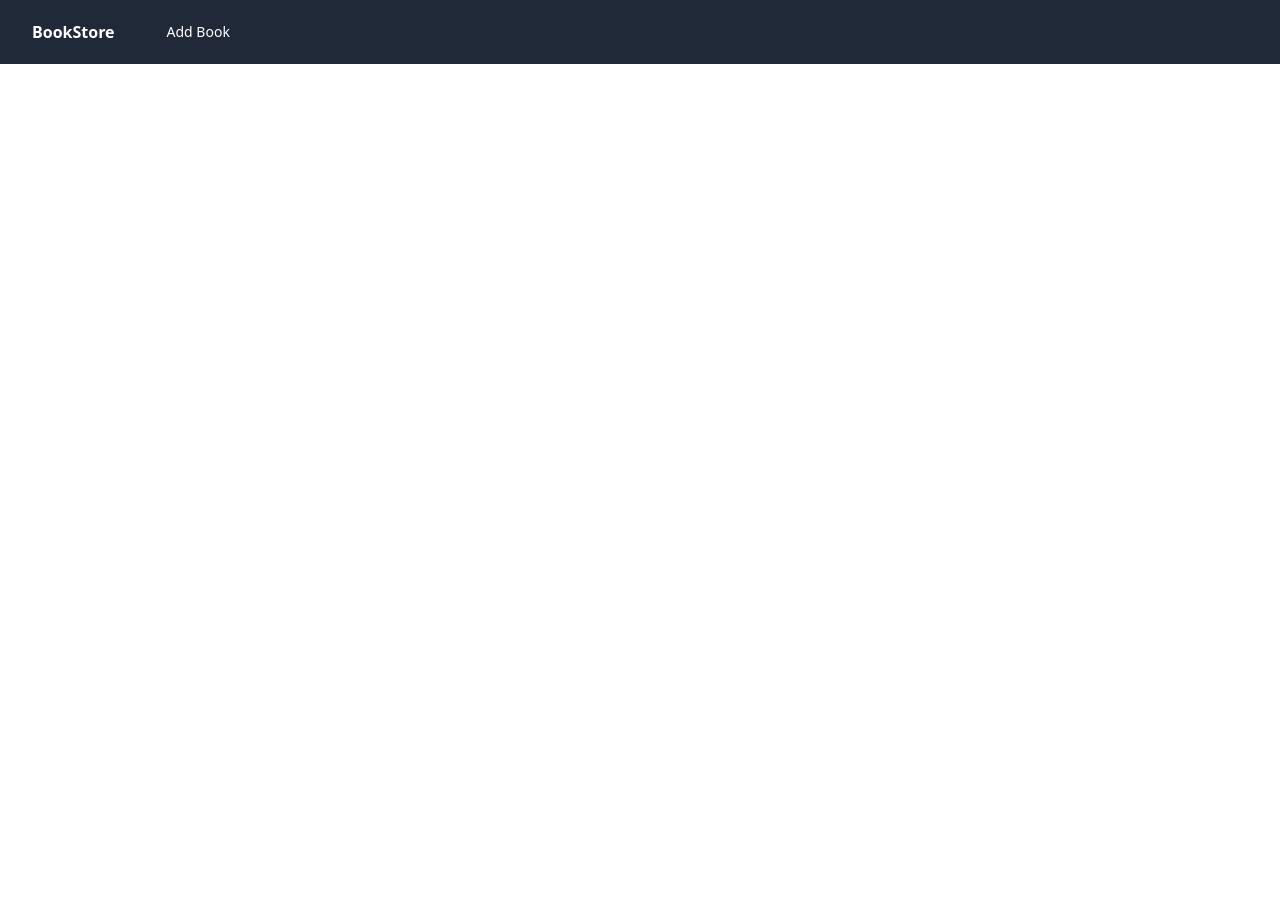
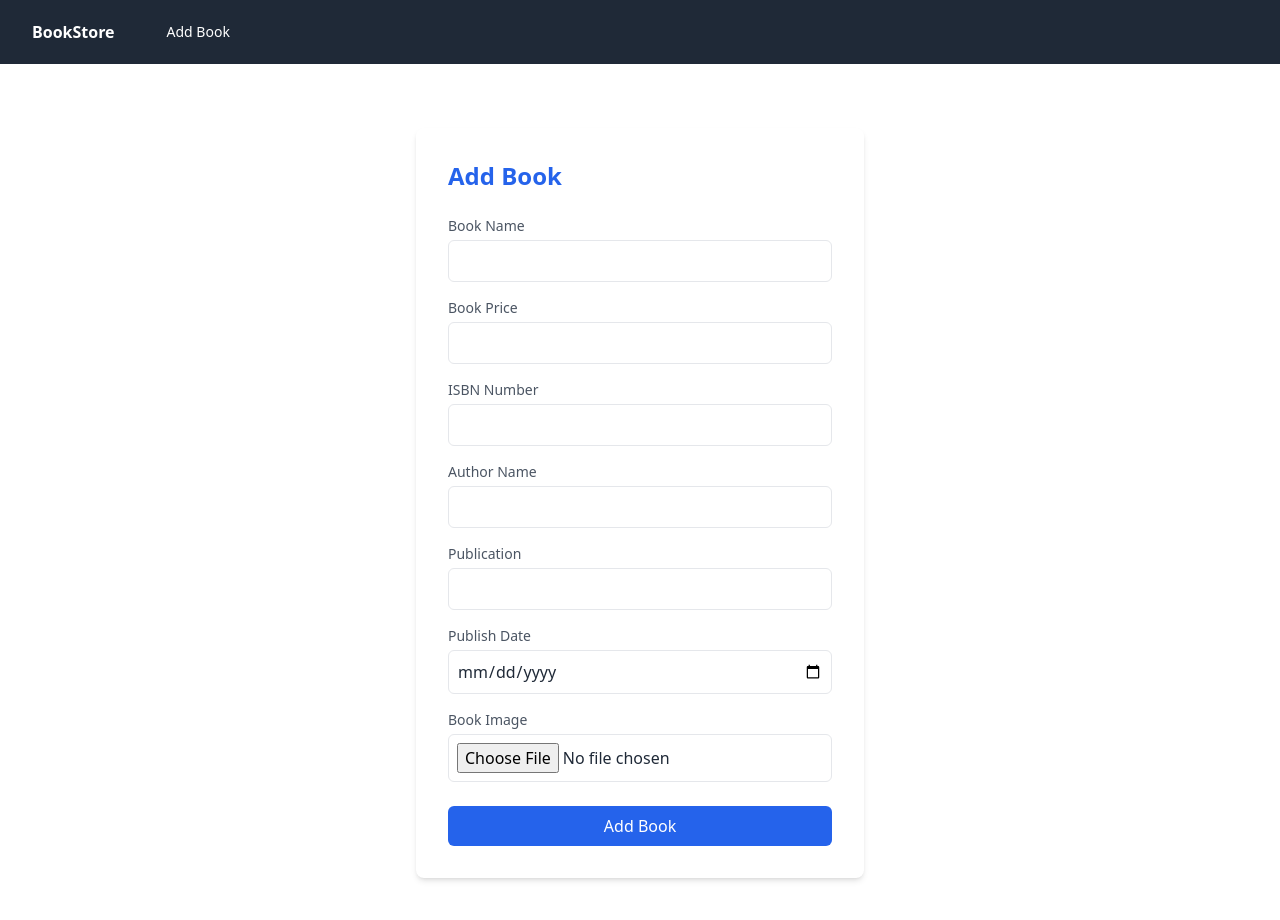
Before and after one commit to bibek123mgr/mern2.0_cmsfrontend, a React (Vite) app: page /addbook in a window 1280 px wide. Shown: the top 920 px of the page. Before the commit the page ends 800 px from the top, so only its background shows below. Built offline with nearby package versions, Linux system fonts and the light colour scheme; no server answers.

Commit message:
upadte addbook

```diff
--- a/src/components/Cart.jsx
+++ b/src/components/Cart.jsx
@@ -6,7 +6,7 @@ const Cart = ({ book, onDelete }) => {
     const [books, setBooks] = useState({})
     const handledelete = async () => {
         try {
-            await axios.delete(`https://mern2-0-cms-backend.onrender.com/${book._id}`);
+            await axios.delete(`https://mern2-0-cms-backend.onrender.com/books/${book._id}`);
             onDelete(book._id);
             alert('Successfully deleted');
         } catch (err) {
--- a/src/pages/Addbook.jsx
+++ b/src/pages/Addbook.jsx
@@ -1,43 +1,126 @@
-import React, { useEffect, useState } from 'react';
+import React, { useState } from 'react';
 import axios from 'axios';
 
-const Editbook = () => {
-    const [imageFile, setImageFile] = useState(null);
+const Addbook = () => {
+    const [data, setData] = useState({
+        name: "",
+        price: "",
+        isbn: "",
+        author: "",
+        publication: "",
+        publishAt: ""
+    });
+    const [image, setImage] = useState(null);
 
-    useEffect(() => {
-        fetchFile();
-    }, []);
+    const handleSubmit = async (e) => {
+        e.preventDefault();
+        const imagesize = ((image.size) / (1024 * 1024)).toFixed(2);
+        console.log(imagesize)
+        if (imagesize > 5) {
+            setImage(null);
+            document.getElementById("image").value = null;
+            alert('file should lessthan equal to 5Mb');
+            return;
+        }
+        try {
+            //return a {} null object
+            const formData = new FormData();
 
-    const fetchFile = async () => {
-        try {
-            const response = await axios.get('https://mern2-0-cms-backend.onrender.com/books/image', {
-                responseType: 'blob', // Ensure response is treated as a blob
-            });
+            //entry in form data munually
+            // formData.append('name', data.name);
+            // formData.append('price', data.price);
+            // formData.append('isbn', data.isbn);
+            // formData.append('author', data.author);
+            // formData.append('publication', data.publication);
+            // formData.append('publishAt', data.publishAt);
+            // formData.append('image', image);
 
-            if (response.status === 200) {
-                const blob = new Blob([response.data], { type: 'image/jpeg' }); // Adjust type based on file type
-                const file = new File([blob], 'image.jpg'); // Adjust filename as needed
-                setImageFile(file);
+            //entry into fromdata dynamically
+            //console.log(Object.entries(data))
+            // return a array with multiple array inside ,of the data
+            Object.entries(data).forEach(([key, value]) => {
+                formData.append(key, value)
+            })
+            formData.append('image', image);
+
+            // const response = await axios.post('http://localhost:3000/books', formData, {
+            //     headers: {
+            //         'Content-Type': 'multipart/form-data'
+            //     }
+            // });
+
+
+            //we dont need header if new pass data throught formdata
+            const response = await axios.post('https://mern2-0-cms-backend.onrender.com/books', formData,);
+
+            if (response.status === 201) {
+                alert('Book added successfully');
+                setData({
+                    name: "",
+                    price: "",
+                    isbn: "",
+                    author: "",
+                    publication: "",
+                    publishAt: ""
+                });
+                setImage(null);
+                document.getElementById("image").value = null;
             }
         } catch (error) {
-            console.error('Error fetching file:', error);
+            console.error('Error adding book:', error);
+            alert('Something went wrong');
         }
     };
 
-    const handleFileChange = (e) => {
-        setImageFile(e.target.files[0]);
+
+    const handleInputChange = (e) => {
+        const { name, value } = e.target;
+        setData({
+            ...data,
+            [name]: value
+        });
+    };
+
+    const handleImageChange = (e) => {
+        setImage(e.target.files[0]);
     };
 
     return (
-        <div>
-            {imageFile && (
-                <div>
-                    <label htmlFor="fileInput">Choose a file:</label>
-                    <input type="file" id="fileInput" onChange={handleFileChange} />
+        <div className="bg-white rounded-lg shadow-md p-8 w-full mx-auto my-16 max-w-md">
+            <h2 className="text-2xl font-semibold text-blue-600 mb-6">Add Book</h2>
+            <form onSubmit={handleSubmit}>
+                <div className="mb-4">
+                    <label htmlFor="bookName" className="block text-sm font-medium text-gray-600">Book Name</label>
+                    <input type="text" id="bookName" name="name" className="mt-1 p-2 w-full border rounded-md text-gray-800" required onChange={handleInputChange} />
                 </div>
-            )}
+                <div className="mb-4">
+                    <label htmlFor="bookPrice" className="block text-sm font-medium text-gray-600">Book Price</label>
+                    <input type="number" id="price" name="price" className="mt-1 p-2 w-full border rounded-md text-gray-800" required onChange={handleInputChange} />
+                </div>
+                <div className="mb-4">
+                    <label htmlFor="isbnNumber" className="block text-sm font-medium text-gray-600">ISBN Number</label>
+                    <input type="number" id="isbn" name="isbn" className="mt-1 p-2 w-full border rounded-md text-gray-800" required onChange={handleInputChange} />
+                </div>
+                <div className="mb-4">
+                    <label htmlFor="authorName" className="block text-sm font-medium text-gray-600">Author Name</label>
+                    <input type="text" id="author" name="author" className="mt-1 p-2 w-full border rounded-md text-gray-800" required onChange={handleInputChange} />
+                </div>
+                <div className="mb-4">
+                    <label htmlFor="publication" className="block text-sm font-medium text-gray-600">Publication</label>
+                    <input type="text" id="publication" name="publication" className="mt-1 p-2 w-full border rounded-md text-gray-800" required onChange={handleInputChange} />
+                </div>
+                <div className="mb-4">
+                    <label htmlFor="setPublishAt" className="block text-sm font-medium text-gray-600">Publish Date</label>
+                    <input type="date" id="publishAt" name="publishAt" className="mt-1 p-2 w-full border rounded-md text-gray-800" required onChange={handleInputChange} />
+                </div>
+                <div className="mb-6">
+                    <label htmlFor="bookImage" className="block text-sm font-medium text-gray-600">Book Image</label>
+                    <input type="file" id="image" name="image" className="mt-1 p-2 w-full border rounded-md text-gray-800" onChange={handleImageChange} />
+                </div>
+                <button type="submit" className="w-full p-2 bg-blue-600 text-white rounded-md hover:bg-blue-700">Add Book</button>
+            </form>
         </div>
     );
-};
+}
 
-export default Editbook;
+export default Addbook;
```
